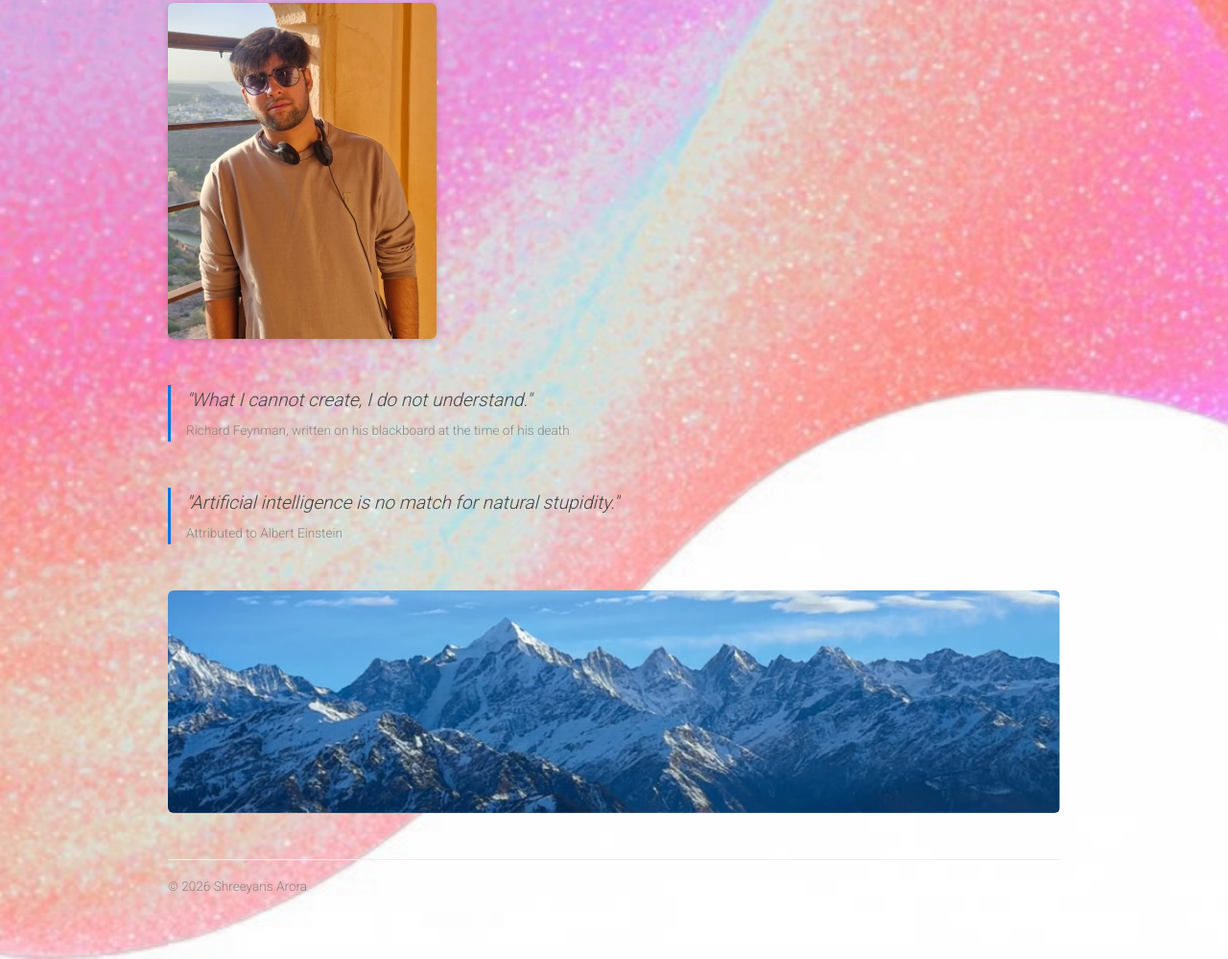
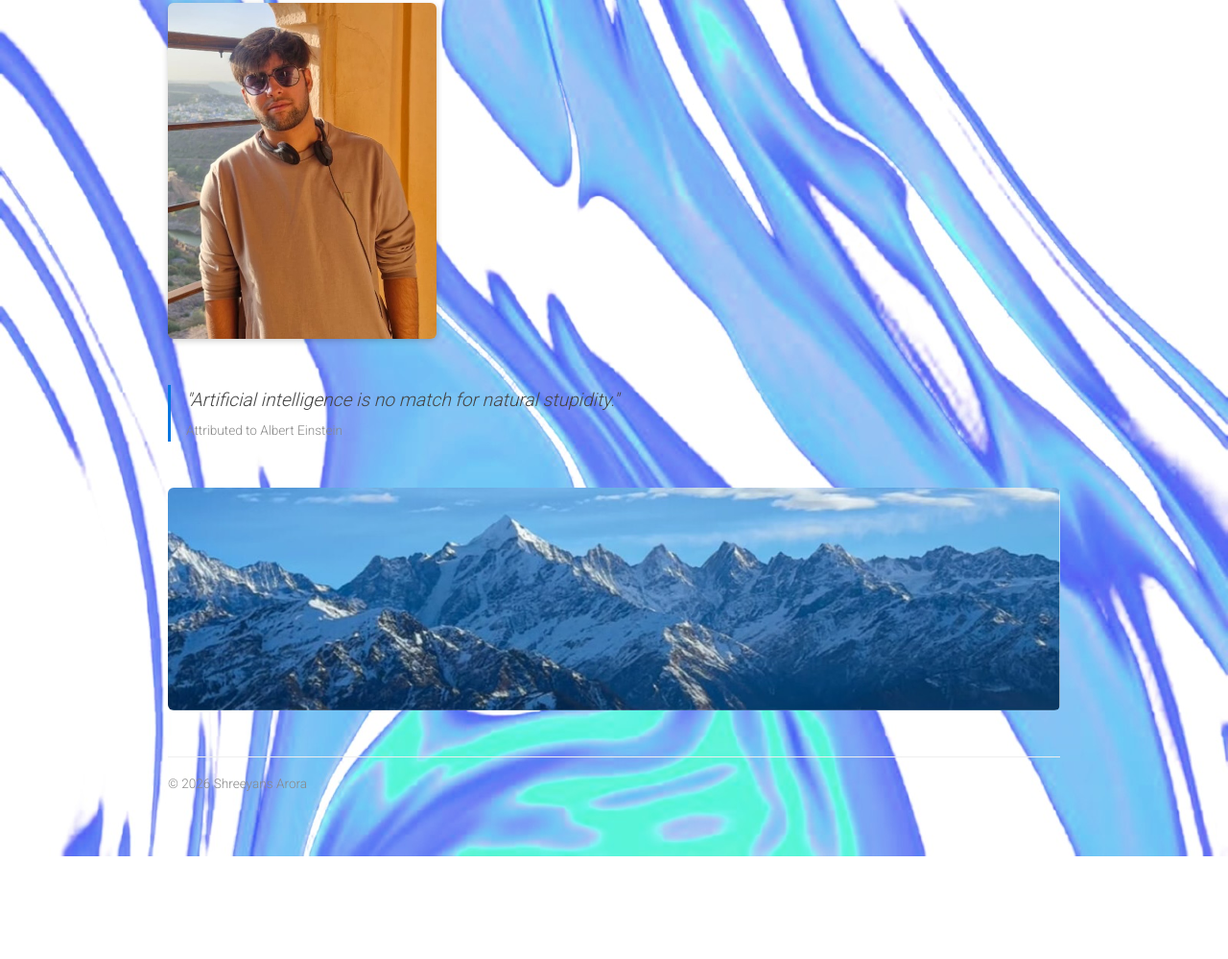
Before and after one commit to shreeyans2808/shreeyans2808.github.io, a plain HTML site: page index.html in a window 1280 px wide. Shown: the part 3973-4972 px from the top of the page at 96% size. After the commit the page ends 4865 px from the top, so only its background shows below. Drawn offline with Linux system fonts and the light colour scheme.

Commit message:
Add blue accent background, remove Feynman quote

```diff
--- a/index.html
+++ b/index.html
@@ -244,11 +244,6 @@
 </section>
 
 <blockquote class="quote">
-  "What I cannot create, I do not understand."
-  <footer>Richard Feynman, written on his blackboard at the time of his death</footer>
-</blockquote>
-
-<blockquote class="quote">
   "Artificial intelligence is no match for natural stupidity."
   <footer>Attributed to Albert Einstein</footer>
 </blockquote>
--- a/style.css
+++ b/style.css
@@ -3,7 +3,12 @@ body {
   font-weight: 300;
   line-height: 1.65;
   color: #333;
-  background: #fff url("bg.jpg") center top / cover scroll no-repeat;
+  background-color: #fff;
+  background-image: url("bg.jpg"), url("bg2.jpg");
+  background-position: center top, center bottom;
+  background-size: 100% auto, 100% auto;
+  background-repeat: no-repeat;
+  background-blend-mode: multiply, multiply;
   margin: 0;
   padding-top: 4rem;
 }
```
Also changed, not shown: bg2.jpg (added).
